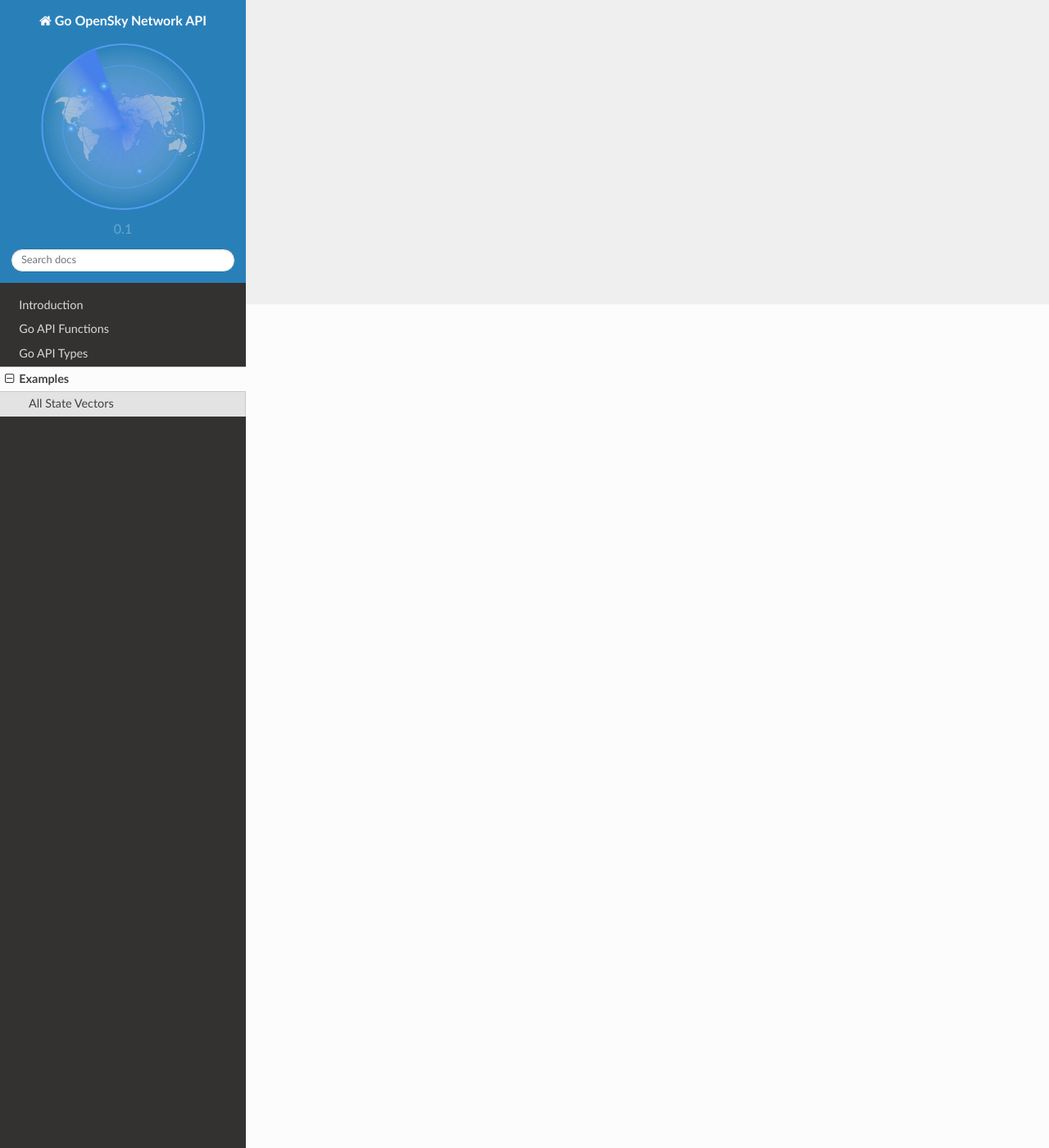
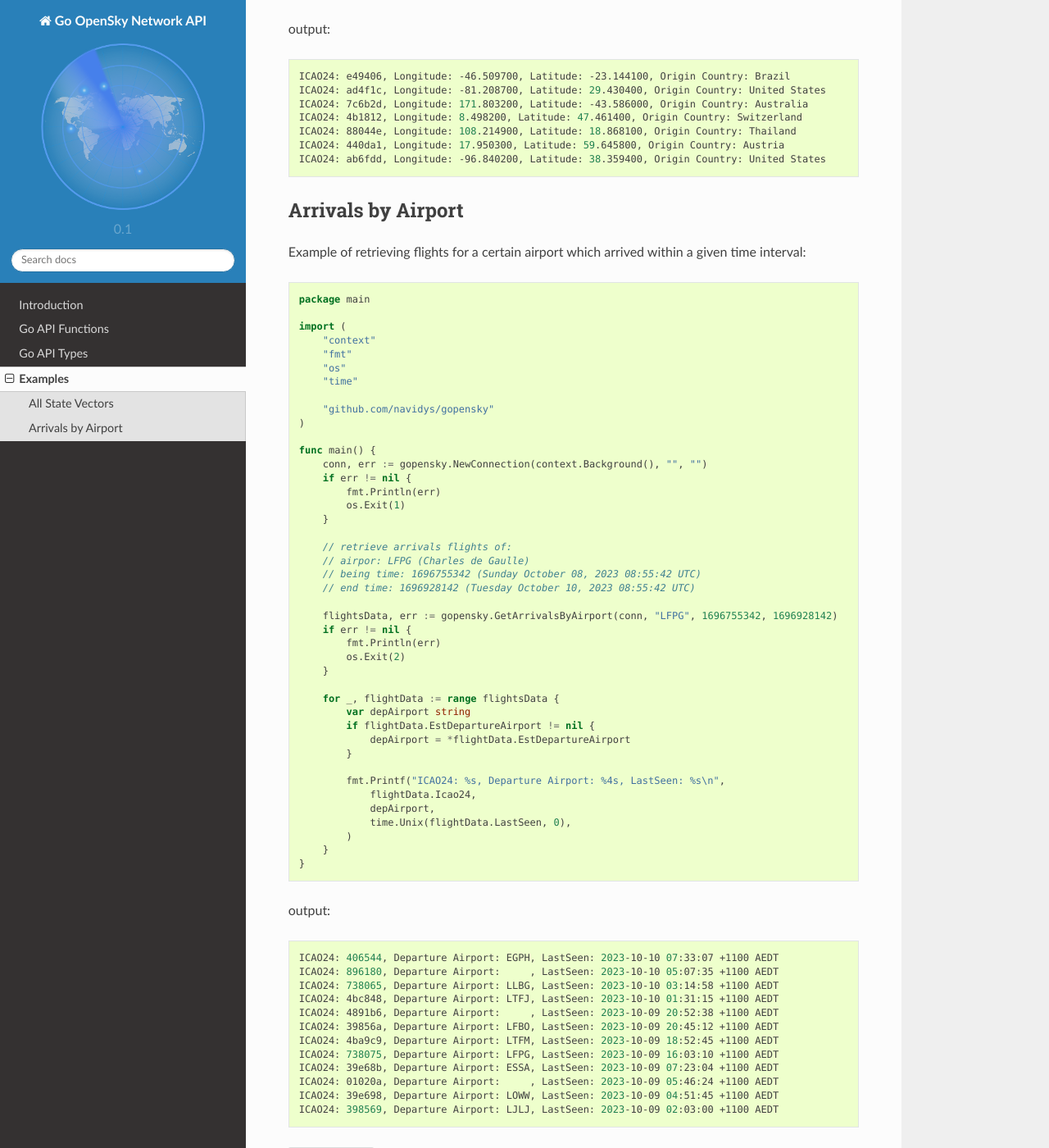
Before and after one commit to navidys/gopensky, a Sphinx documentation site: the page built from docs/examples.rst, in a window 1280 px wide and 1400 px high, scrolled down 1029 px. Shown: the whole window at 82% size. Built offline with Sphinx 7.4.7 and the Read the Docs theme 2.0.0, drawn with Linux system fonts in a browser that asks for light colours; some of the changed text lies outside the part shown.

Commit message:
[:GHPAGES:] - example update
Signed-off-by: Navid Yaghoobi <navidys@fedoraproject.org>

```diff
--- a/docs/examples.rst
+++ b/docs/examples.rst
@@ -6,6 +6,8 @@
 Example for retrieving all states without authentication:
 
 .. code-block:: go
+
+    package main
 
     import (
         "context"
@@ -23,18 +25,110 @@
         }
 
         // retrieve all states information
-        statesData, err := gopensky.GetStates(conn, 0, nil, nil)
+        statesData, err := gopensky.GetStates(conn, 0, nil, nil, true)
         if err != nil {
             fmt.Println(err)
             os.Exit(2)
         }
 
         for _, state := range statesData.States {
-            fmt.Printf("ICAO24: %s, Origin Country: %s, Longitude: %v, Latitude: %v \n",
+            longitude := "<nil>"
+            latitude := "<nil>"
+
+            if state.Longitude != nil {
+                longitude = fmt.Sprintf("%f", *state.Longitude)
+            }
+
+            if state.Latitude != nil {
+                latitude = fmt.Sprintf("%f", *state.Latitude)
+            }
+
+            fmt.Printf("ICAO24: %s, Longitude: %s, Latitude: %s, Origin Country: %s \n",
                 state.Icao24,
+                longitude,
+                latitude,
                 state.OriginCountry,
-                state.Longitude,
-                state.Latitude,
             )
         }
     }
+
+output:
+
+.. code-block:: bash
+
+    ICAO24: e49406, Longitude: -46.509700, Latitude: -23.144100, Origin Country: Brazil
+    ICAO24: ad4f1c, Longitude: -81.208700, Latitude: 29.430400, Origin Country: United States
+    ICAO24: 7c6b2d, Longitude: 171.803200, Latitude: -43.586000, Origin Country: Australia
+    ICAO24: 4b1812, Longitude: 8.498200, Latitude: 47.461400, Origin Country: Switzerland
+    ICAO24: 88044e, Longitude: 108.214900, Latitude: 18.868100, Origin Country: Thailand
+    ICAO24: 440da1, Longitude: 17.950300, Latitude: 59.645800, Origin Country: Austria
+    ICAO24: ab6fdd, Longitude: -96.840200, Latitude: 38.359400, Origin Country: United States
+
+
+Arrivals by Airport
+--------------------
+Example of retrieving flights for a certain airport which arrived within a given time interval:
+
+.. code-block:: go
+
+    package main
+
+    import (
+        "context"
+        "fmt"
+        "os"
+        "time"
+
+        "github.com/navidys/gopensky"
+    )
+
+    func main() {
+        conn, err := gopensky.NewConnection(context.Background(), "", "")
+        if err != nil {
+            fmt.Println(err)
+            os.Exit(1)
+        }
+
+        // retrieve arrivals flights of:
+        // airpor: LFPG (Charles de Gaulle)
+        // being time: 1696755342 (Sunday October 08, 2023 08:55:42 UTC)
+        // end time: 1696928142 (Tuesday October 10, 2023 08:55:42 UTC)
+
+        flightsData, err := gopensky.GetArrivalsByAirport(conn, "LFPG", 1696755342, 1696928142)
+        if err != nil {
+            fmt.Println(err)
+            os.Exit(2)
+        }
+
+        for _, flightData := range flightsData {
+            var depAirport string
+            if flightData.EstDepartureAirport != nil {
+                depAirport = *flightData.EstDepartureAirport
+            }
+
+            fmt.Printf("ICAO24: %s, Departure Airport: %4s, LastSeen: %s\n",
+                flightData.Icao24,
+                depAirport,
+                time.Unix(flightData.LastSeen, 0),
+            )
+        }
+    }
+
+.. ::
+
+output:
+
+.. code-block:: bash
+
+    ICAO24: 406544, Departure Airport: EGPH, LastSeen: 2023-10-10 07:33:07 +1100 AEDT
+    ICAO24: 896180, Departure Airport:     , LastSeen: 2023-10-10 05:07:35 +1100 AEDT
+    ICAO24: 738065, Departure Airport: LLBG, LastSeen: 2023-10-10 03:14:58 +1100 AEDT
+    ICAO24: 4bc848, Departure Airport: LTFJ, LastSeen: 2023-10-10 01:31:15 +1100 AEDT
+    ICAO24: 4891b6, Departure Airport:     , LastSeen: 2023-10-09 20:52:38 +1100 AEDT
+    ICAO24: 39856a, Departure Airport: LFBO, LastSeen: 2023-10-09 20:45:12 +1100 AEDT
+    ICAO24: 4ba9c9, Departure Airport: LTFM, LastSeen: 2023-10-09 18:52:45 +1100 AEDT
+    ICAO24: 738075, Departure Airport: LFPG, LastSeen: 2023-10-09 16:03:10 +1100 AEDT
+    ICAO24: 39e68b, Departure Airport: ESSA, LastSeen: 2023-10-09 07:23:04 +1100 AEDT
+    ICAO24: 01020a, Departure Airport:     , LastSeen: 2023-10-09 05:46:24 +1100 AEDT
+    ICAO24: 39e698, Departure Airport: LOWW, LastSeen: 2023-10-09 04:51:45 +1100 AEDT
+    ICAO24: 398569, Departure Airport: LJLJ, LastSeen: 2023-10-09 02:03:00 +1100 AEDT
```
Also changed, not shown: README.md (+39 -5 lines), 4 other files.
